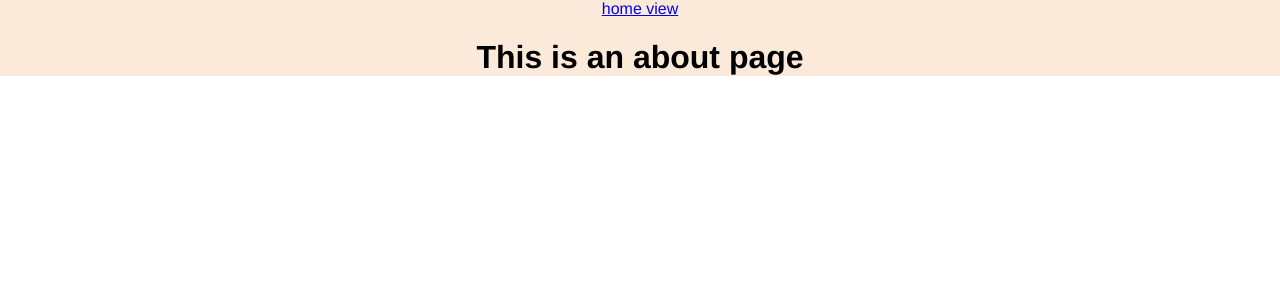
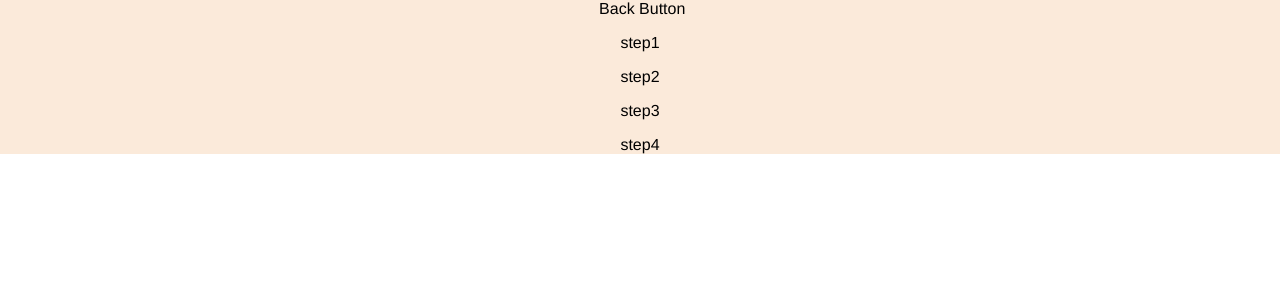
Before and after one commit to Mr-Turtle12/Chop-Chop, a Vue app in the folder frontend/: page /recipe in a window 1280 px wide. Shown: the top 300 px of the page. Built offline with nearby package versions, Linux system fonts and the light colour scheme.

Commit message:
add `root.css\ file and `RecipeView.vue`

```diff
--- a/frontend/src/views/RecipeView.vue
+++ b/frontend/src/views/RecipeView.vue
@@ -1,6 +1,17 @@
 <template>
-  <a href="/">home view</a>
-  <div class="about">
-    <h1>This is an about page</h1>
+  <nav>
+    <img> Back Button
+  </nav>
+  <div>
+    <p
+      v-for="x in y"
+      :key="x"
+    >
+      {{ x }}
+    </p>
   </div>
 </template>
+
+<script setup>
+const y = ['step1', 'step2', 'step3', 'step4']
+</script>
```
Also changed, not shown: frontend/src/assets/root.css (added, +7 -0 lines).
